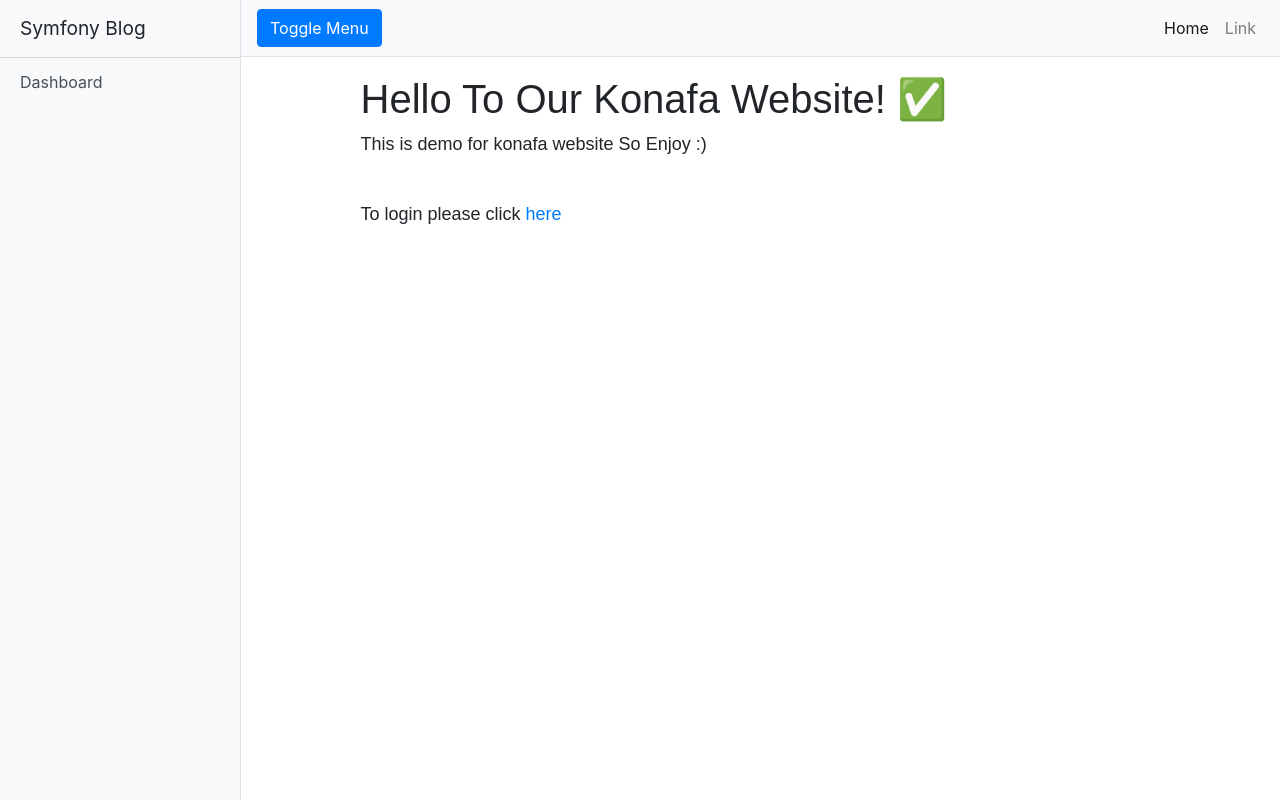
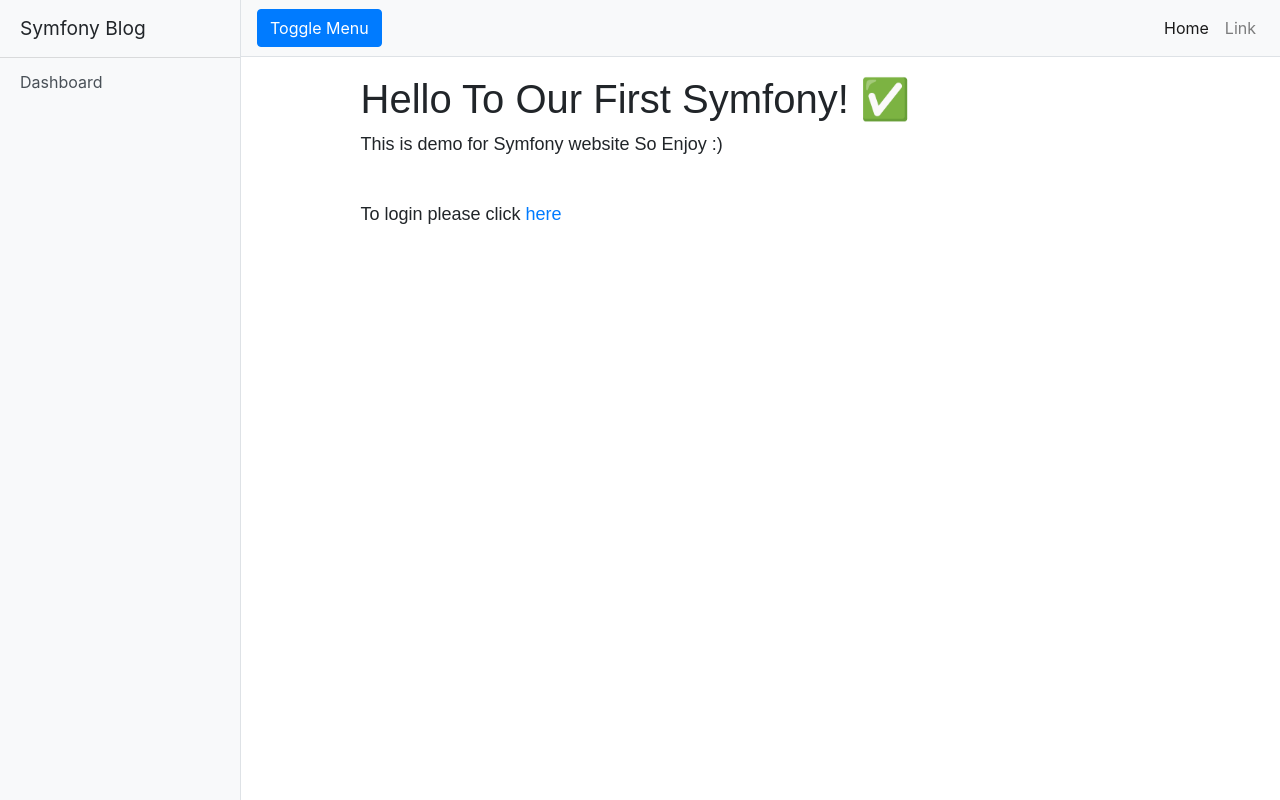
Before and after one commit to mkarem4/Symfony, a Symfony app: template templates/site/index.html.twig in a window 1280 px wide. Run offline with Twig, Linux system fonts and the light colour scheme; the template is opened without the code that fills it, so the values that code supplies are empty; some libraries are stand-ins or nearby versions.

Commit message:
update index

```diff
--- a/templates/site/index.html.twig
+++ b/templates/site/index.html.twig
@@ -18,9 +18,9 @@
     </style>
 
     <div class="example-wrapper">
-        <h1>Hello To Our Konafa Website! ✅</h1>
+        <h1>Hello To Our First Symfony! ✅</h1>
 
-        <p>This is demo for konafa website So Enjoy :)</p> <br>
+        <p>This is demo for Symfony website So Enjoy :)</p> <br>
 
         To login please click <a href="{{ path('app_login') }}">here</a>
     </div>
```
